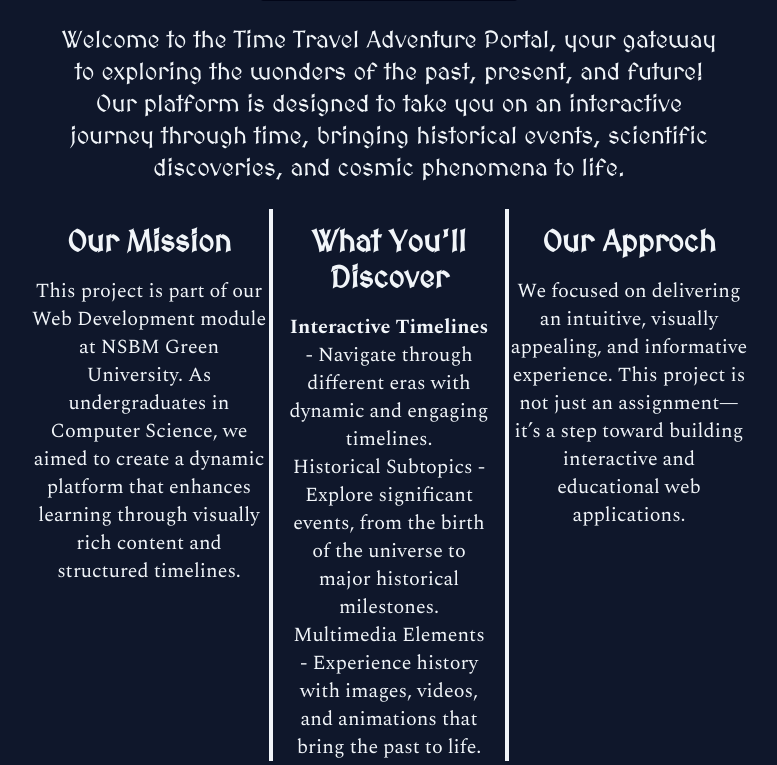
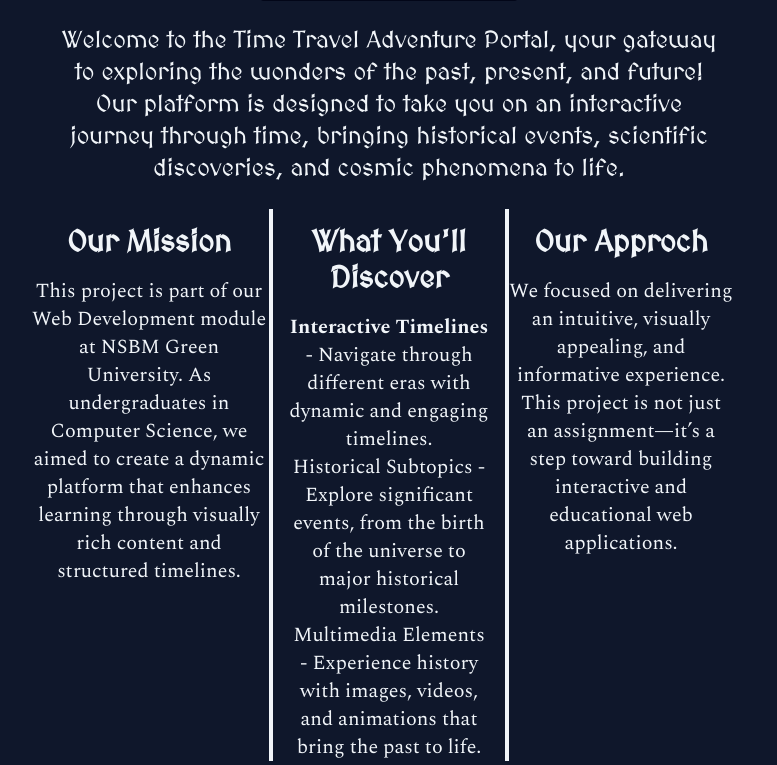
Before and after one commit to libresoul/time-machine, a PHP site: page /about.php in a window 1280 px wide. Shown: the part 215-980 px from the top of the page, without its empty margins (251-1028 px from the left). Run offline with PHP 8.4, Linux system fonts and the light colour scheme.

Commit message:
style: finishes most of the styling_redo

```diff
--- a/about.php
+++ b/about.php
@@ -26,7 +26,7 @@ include_once 'includes/header.inc.php';
             </ul>
         </div>
         <hr class="md:hidden mt-2">
-        <div class="text-center">
+        <div class="text-center md:mr-4">
             <h4 class="text-3xl m-4 font-bold">Our Approch</h4>
             <p class="font-['Spectral']">We focused on delivering an intuitive, visually appealing, and informative experience. This project is not just an assignment—it’s a step toward building interactive and educational web applications.</p>
         </div>
--- a/styles/main.css
+++ b/styles/main.css
@@ -1799,6 +1799,9 @@
   .py-4 {
     padding-block: calc(var(--spacing) * 4);
   }
+  .py-8 {
+    padding-block: calc(var(--spacing) * 8);
+  }
   .text-center {
     text-align: center;
   }
@@ -2571,6 +2574,21 @@
   .md\:mt-0 {
     @media (width >= 48rem) {
       margin-top: calc(var(--spacing) * 0);
+    }
+  }
+  .md\:mr-2 {
+    @media (width >= 48rem) {
+      margin-right: calc(var(--spacing) * 2);
+    }
+  }
+  .md\:mr-4 {
+    @media (width >= 48rem) {
+      margin-right: calc(var(--spacing) * 4);
+    }
+  }
+  .md\:mr-8 {
+    @media (width >= 48rem) {
+      margin-right: calc(var(--spacing) * 8);
     }
   }
   .md\:mb-0 {
```
